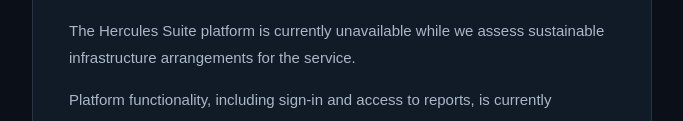
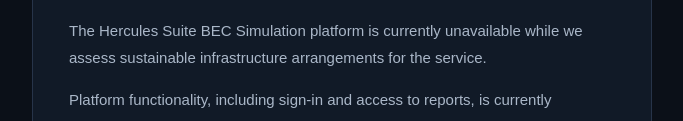
Before and after one commit to hercules-security/hercules-app-status, a plain HTML site: page public/index.html in a window 1280 px wide. Shown: the part 347-468 px from the top of the page, without its empty margins (298-981 px from the left). Drawn offline with Linux system fonts and the light colour scheme.

```diff
--- a/public/index.html
+++ b/public/index.html
@@ -81,7 +81,7 @@
     <h1>We're evaluating our next phase.</h1>
 
     <p>
-      The Hercules Suite platform is currently unavailable
+      The Hercules Suite BEC Simulation platform is currently unavailable
       while we assess sustainable infrastructure arrangements
       for the service.
     </p>
```
